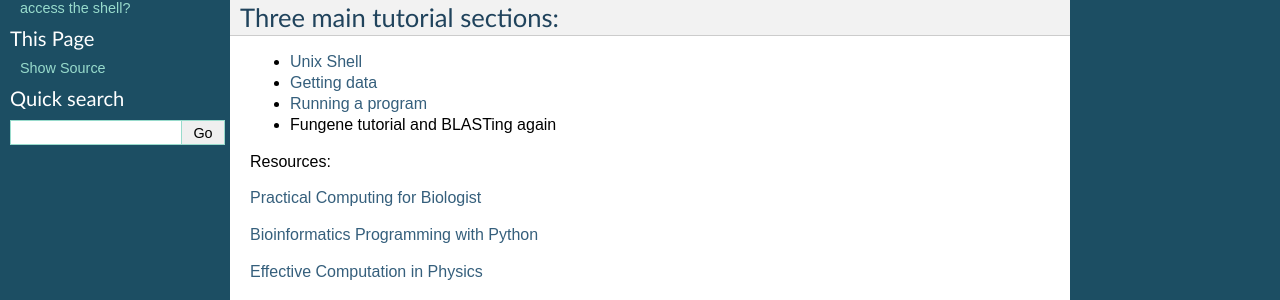
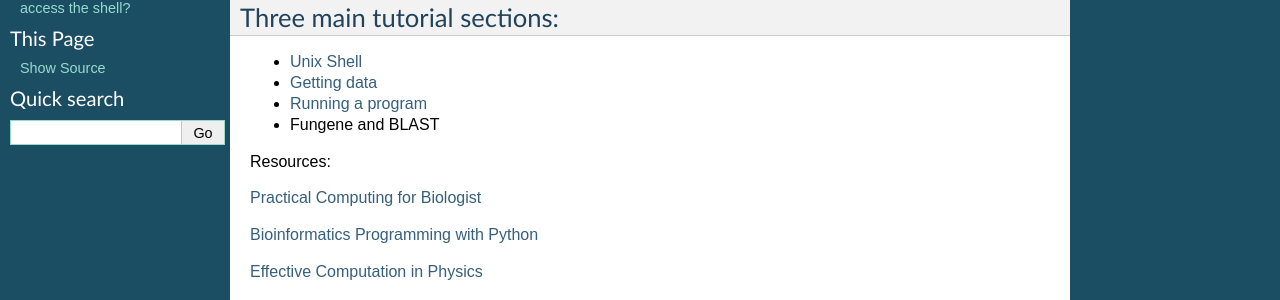
Before and after one commit to germs-lab/one-day-metag-crash-course, a Sphinx documentation site: the page built from docs/index.rst, in a window 1280 px wide. Shown: the part 191-491 px from the top of the page. Built offline with Sphinx 7.4.7, drawn with Linux system fonts in a browser that asks for light colours.

Commit message:
Update index.rst

```diff
--- a/docs/index.rst
+++ b/docs/index.rst
@@ -15,7 +15,7 @@ Three main tutorial sections:
 * :ref:`Unix Shell <shell>`
 * :ref:`Getting data <fetch-data>`
 * :ref:`Running a program <blast>`
-* :ref:`Fungene tutorial and BLASTing again <blast-fungene>`
+* :ref:`Fungene and BLAST <blast-fungene>`
 
 Resources:
 
```
